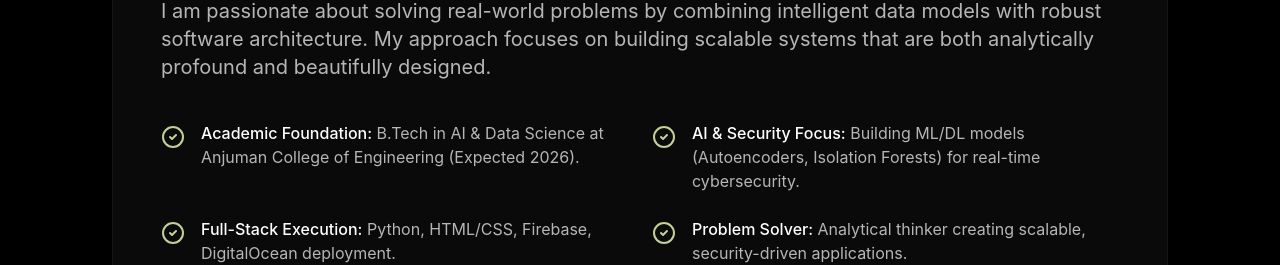
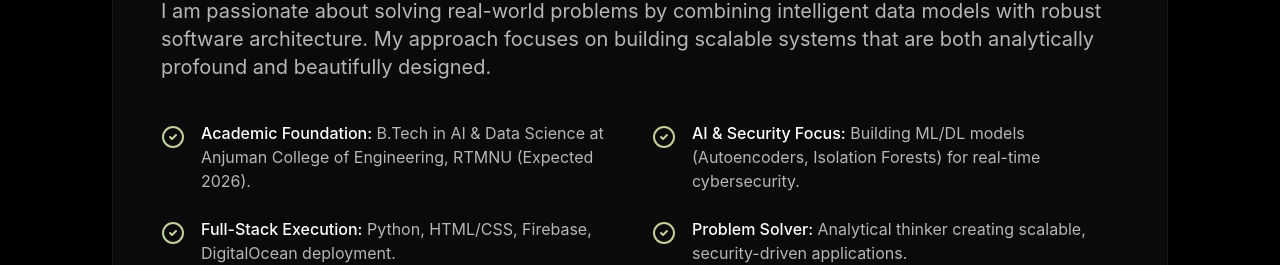
Before and after one commit to PrashikFulke/Prashik-Portfolio, a Next.js app: page / in a window 1280 px wide. Shown: the part 1060-1325 px from the top of the page. Built offline with nearby package versions, Linux system fonts and the light colour scheme.

Commit message:
feat: add resume page and integrate PDF version into project portfolio

```diff
--- a/App.jsx
+++ b/App.jsx
@@ -375,7 +375,7 @@ export default function App() {
 
               <div className="grid grid-cols-1 md:grid-cols-2 gap-6">
                 {[
-                  { title: "Academic Foundation:", desc: "B.Tech in AI & Data Science at Anjuman College of Engineering (Expected 2026)." },
+                  { title: "Academic Foundation:", desc: "B.Tech in AI & Data Science at Anjuman College of Engineering, RTMNU (Expected 2026)." },
                   { title: "AI & Security Focus:", desc: "Building ML/DL models (Autoencoders, Isolation Forests) for real-time cybersecurity." },
                   { title: "Full-Stack Execution:", desc: "Python, HTML/CSS, Firebase, DigitalOcean deployment." },
                   { title: "Problem Solver:", desc: "Analytical thinker creating scalable, security-driven applications." }
@@ -580,7 +580,7 @@ Processed and analyzed real-time log streams for instantaneous threat alerts usi
               <div className="space-y-16">
                 {[
                   { title: "Intern (AI & Cybersecurity)", sub: "Softsense Technoserve | Mar 2025 - Apr 2025", desc: "Spearheaded the development of AI models for network anomaly detection. Successfully achieved over 90% detection accuracy in identifying anomalous network behaviors and potential threats.", align: "right" },
-                  { title: "B.Tech in AI & Data Science", sub: "Anjuman College of Engineering | Expected 2026", desc: "Focusing on machine learning, deep learning, and robust software engineering practices. Current Average Aggregate: 6.60.", align: "left" },
+                  { title: "B.Tech in AI & Data Science", sub: "Anjuman College of Engineering, RTMNU | Expected 2026", desc: "Focusing on machine learning, deep learning, and robust software engineering practices. CGPA: 6.89.", align: "left" },
                   { title: "12th (HSC)", sub: "Sindhu Mahavidyalaya | 2021 - 2022", desc: "Completed higher secondary education with a focus on science and mathematics. Secured 57%.", align: "right" }
                 ].map((node, idx) => (
                   <motion.div
--- a/app/page.jsx
+++ b/app/page.jsx
@@ -108,7 +108,7 @@ export default function Home() {
 
             <div className="grid grid-cols-1 md:grid-cols-2 gap-6">
               {[
-                { title: "Academic Foundation:", desc: "B.Tech in AI & Data Science at Anjuman College of Engineering (Expected 2026)." },
+                { title: "Academic Foundation:", desc: "B.Tech in AI & Data Science at Anjuman College of Engineering, RTMNU (Expected 2026)." },
                 { title: "AI & Security Focus:", desc: "Building ML/DL models (Autoencoders, Isolation Forests) for real-time cybersecurity." },
                 { title: "Full-Stack Execution:", desc: "Python, HTML/CSS, Firebase, DigitalOcean deployment." },
                 { title: "Problem Solver:", desc: "Analytical thinker creating scalable, security-driven applications." }
@@ -313,7 +313,7 @@ Processed and analyzed real-time log streams for instantaneous threat alerts usi
             <div className="space-y-16 relative z-10">
               {[
                 { title: "Intern (AI & Cybersecurity)", sub: "Softsense Technoserve | Mar 2025 - Apr 2025", desc: "Spearheaded the development of AI models for network anomaly detection. Successfully achieved over 90% detection accuracy in identifying anomalous network behaviors and potential threats.", align: "right" },
-                { title: "B.Tech in AI & Data Science", sub: "Anjuman College of Engineering | Expected 2026", desc: "Focusing on machine learning, deep learning, and robust software engineering practices. Current Average Aggregate: 6.60.", align: "left" },
+                { title: "B.Tech in AI & Data Science", sub: "Anjuman College of Engineering, RTMNU | Expected 2026", desc: "Focusing on machine learning, deep learning, and robust software engineering practices. CGPA: 6.89.", align: "left" },
                 { title: "12th (HSC)", sub: "Sindhu Mahavidyalaya | 2021 - 2022", desc: "Completed higher secondary education with a focus on science and mathematics. Secured 57%.", align: "right" }
               ].map((node, idx) => (
                 <motion.div
--- a/index.html
+++ b/index.html
@@ -237,7 +237,7 @@
                 <div class="grid grid-cols-1 md:grid-cols-2 gap-6">
                     <div class="flex items-start gap-4">
                         <i class="ph-fill ph-check-circle text-2xl text-primary shrink-0 mt-1"></i>
-                        <p class="text-body"><strong class="text-white font-medium">Academic Foundation:</strong> B.Tech in AI & Data Science at Anjuman College of Engineering (Expected 2026).</p>
+                        <p class="text-body"><strong class="text-white font-medium">Academic Foundation:</strong> B.Tech in AI & Data Science at Anjuman College of Engineering, RTMNU (Expected 2026).</p>
                     </div>
                     <div class="flex items-start gap-4">
                         <i class="ph-fill ph-check-circle text-2xl text-primary shrink-0 mt-1"></i>
@@ -409,11 +409,11 @@
 
                         <div class="md:w-1/2 w-full pl-10 md:pl-0 md:pl-16 text-left mb-4 md:mb-0">
                             <h4 class="text-xl md:text-2xl font-bold">B.Tech in AI & Data Science</h4>
-                            <p class="text-primary font-mono text-sm mt-1 mb-2">Anjuman College of Engineering | Expected 2026</p>
+                            <p class="text-primary font-mono text-sm mt-1 mb-2">Anjuman College of Engineering, RTMNU | Expected 2026</p>
                         </div>
                         <div class="md:w-1/2 w-full pl-10 md:pl-0 md:pr-16">
                             <div class="glass-panel p-6 rounded-2xl relative">
-                                <p class="text-body text-sm md:text-base">Focusing on machine learning, deep learning, and robust software engineering practices. Current Average Aggregate: <strong>6.60</strong>.</p>
+                                <p class="text-body text-sm md:text-base">Focusing on machine learning, deep learning, and robust software engineering practices. CGPA: <strong>6.89</strong>.</p>
                             </div>
                         </div>
                     </div>
--- a/public/resume.html
+++ b/public/resume.html
@@ -286,7 +286,7 @@
     <div class="edu-entry">
       <div class="edu-entry-content">
         <div class="degree">B.Tech in Artificial Intelligence &amp; Data Science</div>
-        <div class="institution">Anjuman College of Engineering and Technology, Nagpur | Aggregate: 6.60</div>
+        <div class="institution">Anjuman College of Engineering and Technology, RTMNU, Nagpur | CGPA: 6.89</div>
       </div>
       <div class="edu-meta">2022 – 2026 (Expected)</div>
     </div>
```
Also changed, not shown: 1 other file (tests, documents, lock files or other folders).
